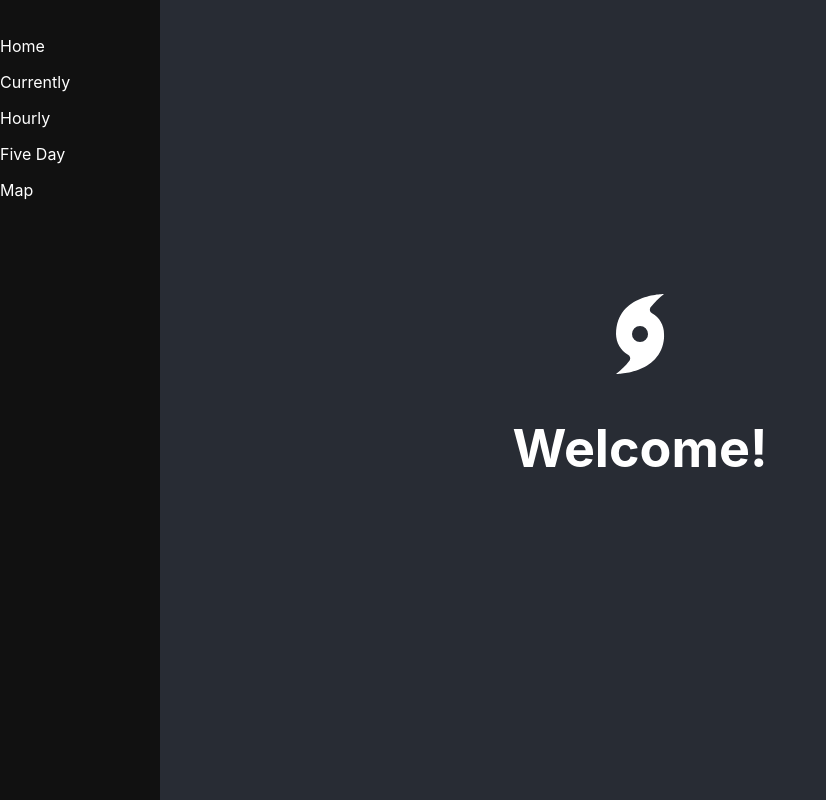
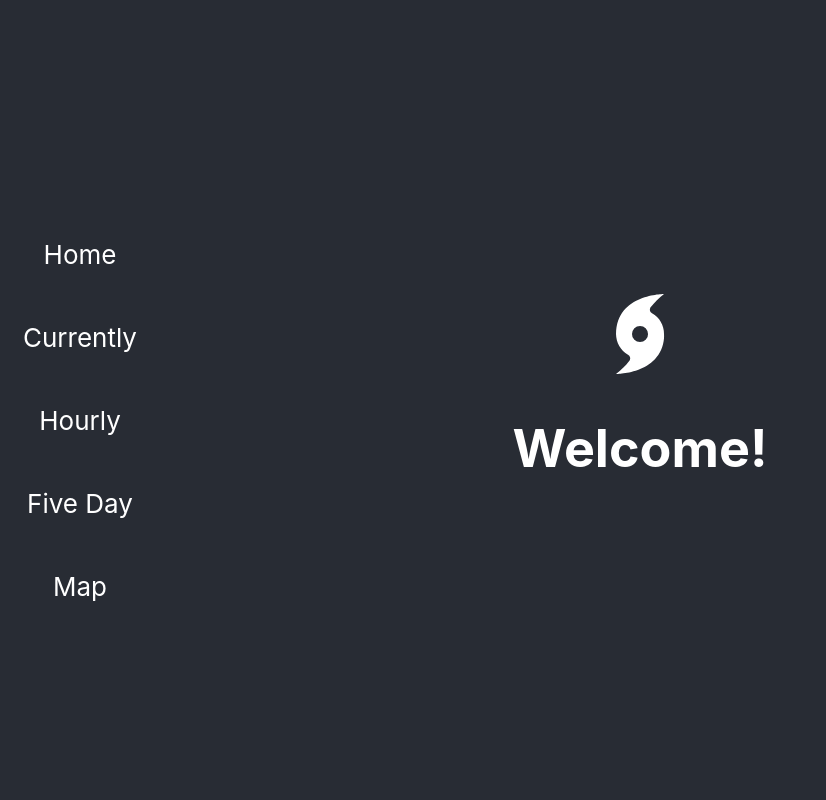
Before and after one commit to omgitsgod/feelslike-forecast, a React (Create React App) app: page / in a window 1280 px wide. Shown: the whole page, without its empty margins (0-826 px from the left). Built offline with nearby package versions, Linux system fonts and the light colour scheme.

Commit message:
Add css to sidebar

```diff
--- a/src/App.css
+++ b/src/App.css
@@ -15,7 +15,6 @@
   z-index: 1;
   top: 0;
   left: 0;
-  background-color: #111;
   overflow-x: hidden;
   padding-top: 20px;
 }
--- a/src/App.js
+++ b/src/App.js
@@ -12,14 +12,14 @@ function App() {
 
 
   return (
-    <div>
+    <header className="Section-header">
     <Sidebar />
     <Route exact path="/" component={Home} />
     <Route exact path="/currently" component={Currently} />
     <Route exact path="/fiveday" component={FiveDay} />
     <Route exact path="/hourly" component={Hourly} />
     <Route exact path ="/map" component={Map} />
-    </div>
+    </header>
   )
 }
 
--- a/src/Sidebar.js
+++ b/src/Sidebar.js
@@ -8,13 +8,14 @@ function Map() {
 
   return (
 
-    <div class="sidenav">
+    <div className="sidenav">
+    <header className="Section-header">
       <Link to='/' style={{ textDecoration: 'none', color: 'white'}}><p>Home</p></Link>
       <Link to='/currently' style={{ textDecoration: 'none', color: 'white'}}><p>Currently</p></Link>
       <Link to='/hourly' style={{ textDecoration: 'none', color: 'white'}}><p>Hourly</p></Link>
       <Link to='/fiveday' style={{ textDecoration: 'none', color: 'white'}}><p>Five Day</p></Link>
       <Link to='/map' style={{ textDecoration: 'none', color: 'white'}}><p>Map</p></Link>
-
+    </header>
     </div>
   )
 
```
